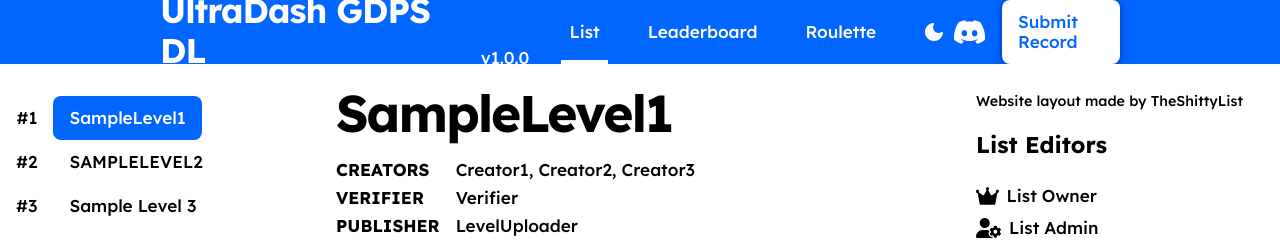
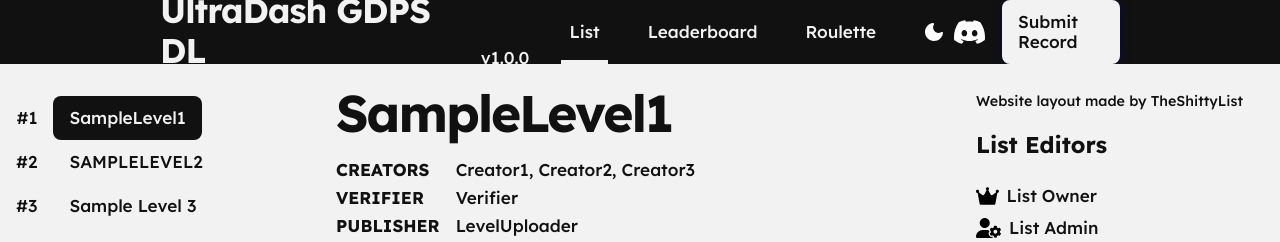
Before and after one commit to michaxwx/uddl, a plain HTML site: page index.html in a window 1280 px wide. Shown: the top 242 px of the page. Drawn offline with nearby package versions, Linux system fonts and the light colour scheme.

Commit message:
Update main.css

```diff
--- a/css/main.css
+++ b/css/main.css
@@ -1,39 +1,35 @@
 :root {
-    --color-background: white;
-    --color-on-background: black;
-    --color-background-hover: #eee;
-    --color-on-background-hover: black;
-    --color-primary: #0066ff;
-    --color-on-primary: white;
+    --color-background: #f2f2f2;
+    --color-on-background: #111111;
+    --color-background-hover: #ddd;
+    --color-on-background-hover: #111111;
+    --color-primary: #111111;
+    --color-on-primary: #f2f2f2;
     --color-error: #de0000;
     --color-on-error: white;
 }
-
 main.dark,
 header.dark {
     color-scheme: dark;
-    --color-background: #1c1b1f;
-    --color-on-background: white;
-    --color-background-hover: #27262c;
-    --color-on-background-hover: white;
-    --color-primary: #283593;
-    --color-primary-disabled: #1f213c;
-    --color-on-primary: white;
+    --color-background: #1a1a1a;
+    --color-on-background: #e8e8e8;
+    --color-background-hover: #252525;
+    --color-on-background-hover: #e8e8e8;
+    --color-primary: #2e2e2e;
+    --color-primary-disabled: #222222;
+    --color-on-primary: #e8e8e8;
     --color-error: #de0000;
     --color-on-error: white;
 }
-
 html,
 body {
     height: 100%;
 }
-
 body {
     display: flex;
     flex-direction: column;
     margin: 0;
 }
-
 header,
 main {
     background-color: var(--color-background);
@@ -45,7 +41,6 @@ main {
         );
     column-gap: 2rem;
 }
-
 header {
     display: flex;
     padding-inline: calc(25vw - 10rem);
@@ -69,7 +64,6 @@ header .logo {
 header .nav {
     flex: 1;
 }
-
 main {
     height: 0;
     flex: 1;
@@ -80,14 +74,12 @@ main {
 main > div {
     overflow-y: auto;
 }
-
 .spinner {
     display: flex;
     align-items: center;
     justify-content: center;
     grid-column: span 3;
 }
-
 input[type="checkbox"] {
     height: 1.25rem;
     width: 1.25rem;
```
